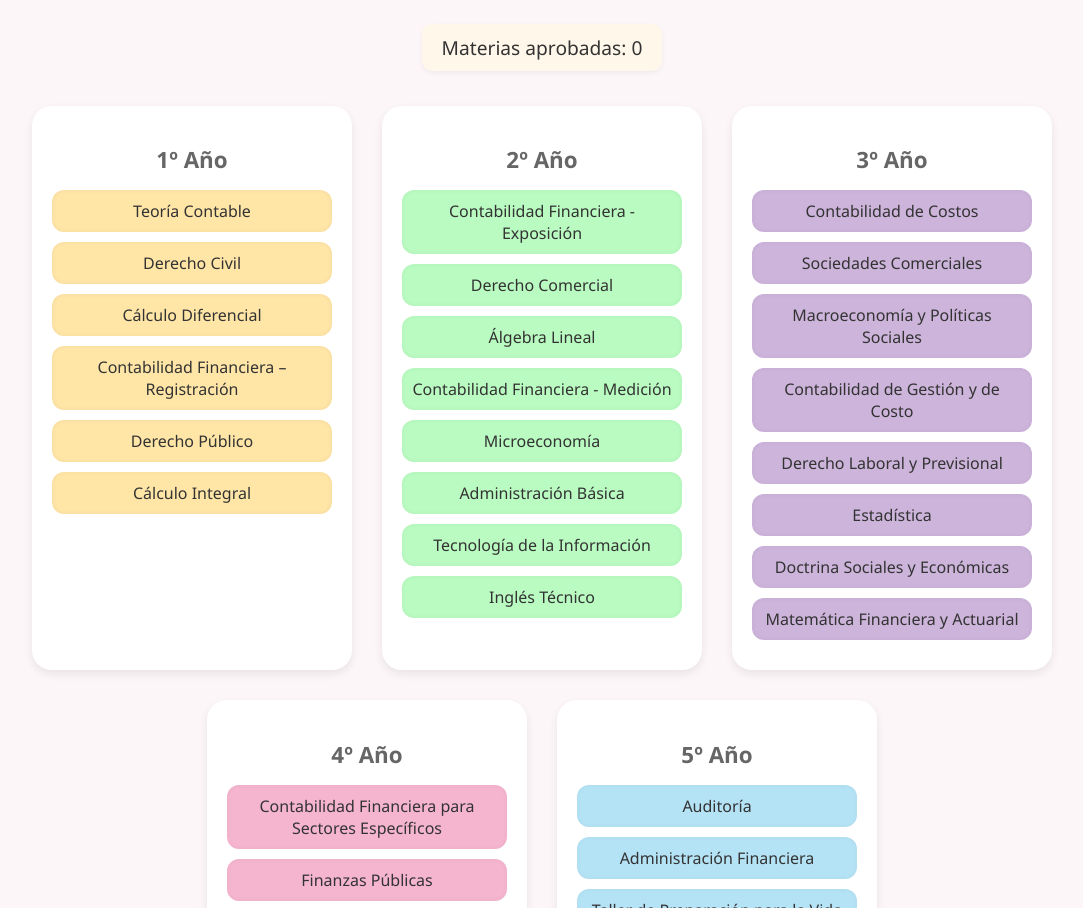
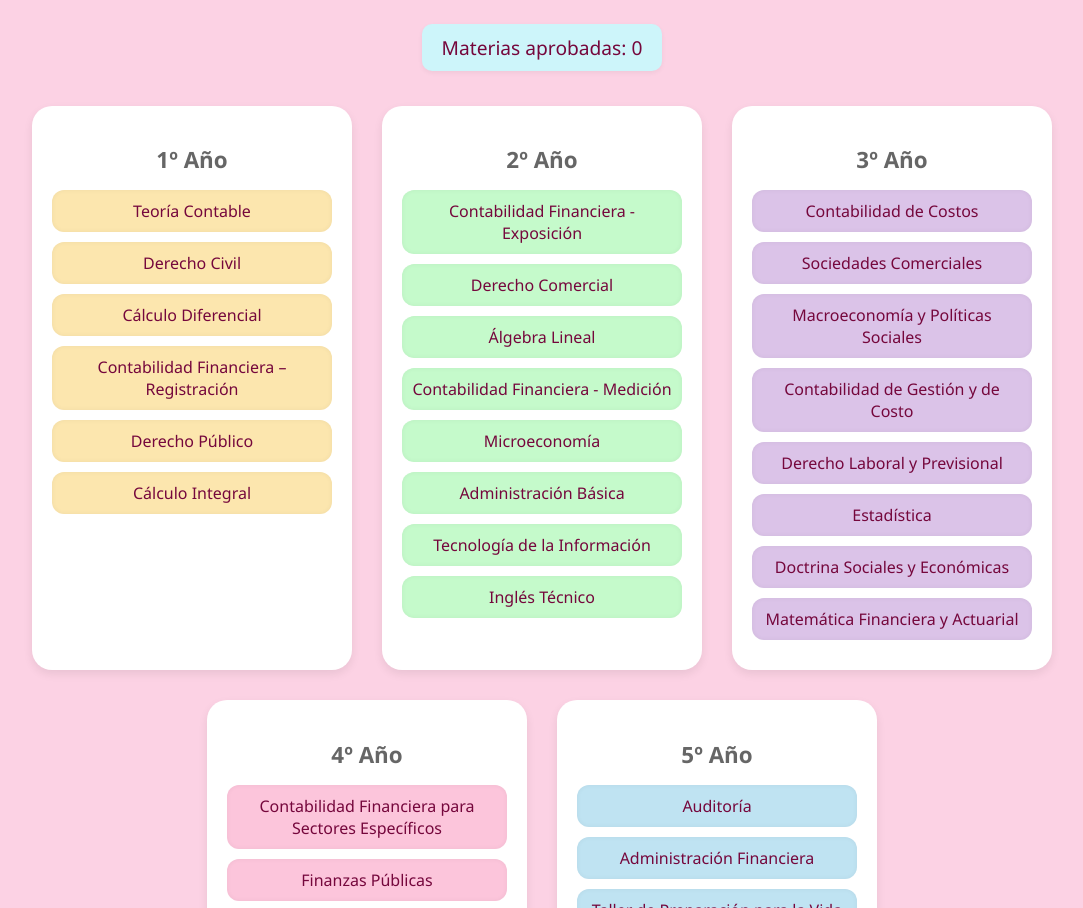
Before and after one commit to Milipss/Contador-Publico, a plain HTML site: page index.htm in a window 1280 px wide. Shown: the part 145-1053 px from the top of the page, without its empty margins (98-1181 px from the left). Drawn offline with Linux system fonts and the light colour scheme.

Commit message:
Update styles.css

```diff
--- a/styles.css
+++ b/styles.css
@@ -1,23 +1,23 @@
 body {
   font-family: 'Segoe UI', sans-serif;
-  background-color: #fdf6f9;
+  background-color: #fcd2e4;
   margin: 0;
   padding: 0;
-  color: #333;
+  color: #75073c;
 }
 
 h1 {
   text-align: center;
   padding: 30px 0;
   font-size: 2.5rem;
-  color: #444;
+  color: #9e3e6c;
 }
 
 .contador {
   text-align: center;
   font-size: 1.2rem;
   margin-bottom: 15px;
-  background-color: #fff7ea;
+  background-color: #cdf5fa;
   padding: 10px 20px;
   border-radius: 10px;
   width: fit-content;
@@ -65,15 +65,15 @@ h1 {
   box-shadow: inset 0 0 5px rgba(0,0,0,0.05);
 }
 
-#anio1 .materia { background-color: #ffe6a7; }
-#anio2 .materia { background-color: #b9fbc0; }
-#anio3 .materia { background-color: #cdb4db; }
-#anio4 .materia { background-color: #f6b5cf; }
-#anio5 .materia { background-color: #b5e3f6; }
+#anio1 .materia { background-color: #fce6ae; }
+#anio2 .materia { background-color: #c5facb; }
+#anio3 .materia { background-color: #dbc3e8; }
+#anio4 .materia { background-color: #fcc5db; }
+#anio5 .materia { background-color: #bfe3f2; }
 
 .materia.aprobada {
   text-decoration: line-through;
   opacity: 0.6;
-  background-color: #d9d9d9 !important;
-  color: #444;
+  background-color: #dedcdc !important;
+  color: #75073c;
 }
```
